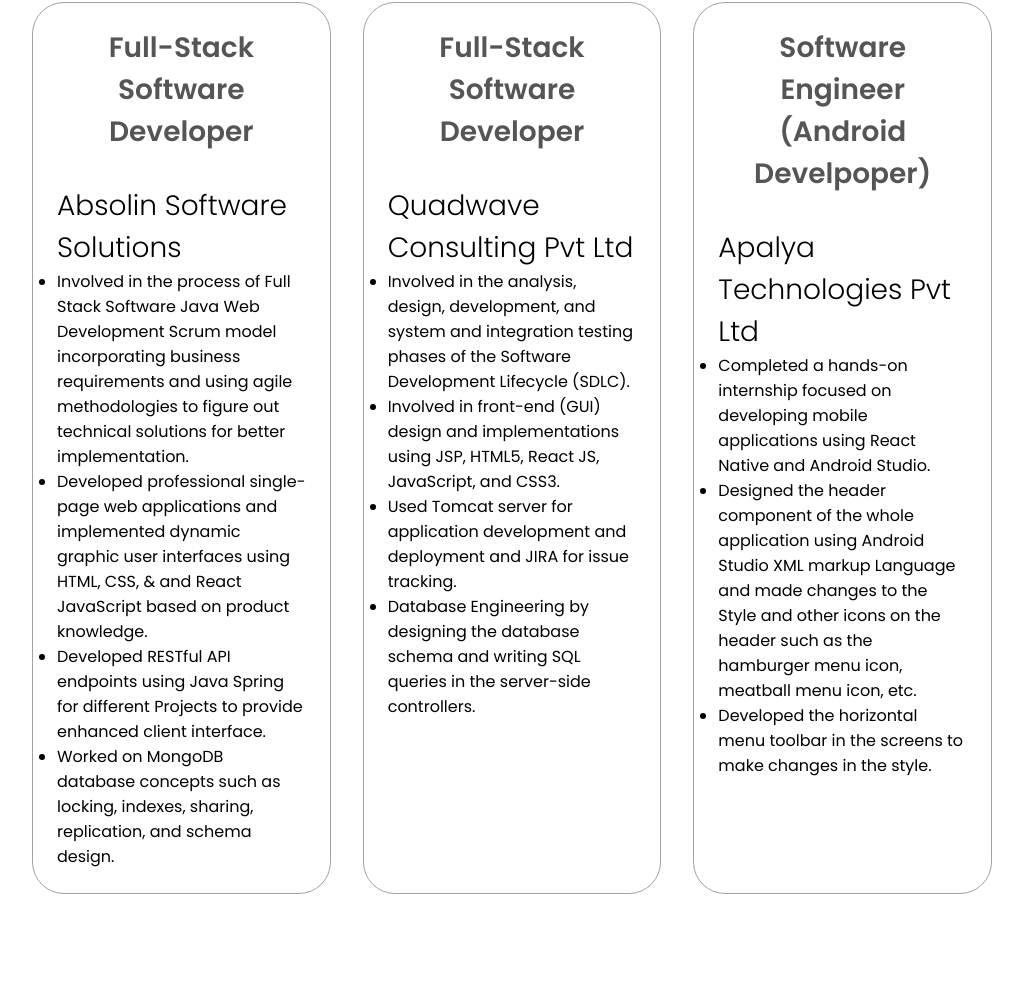
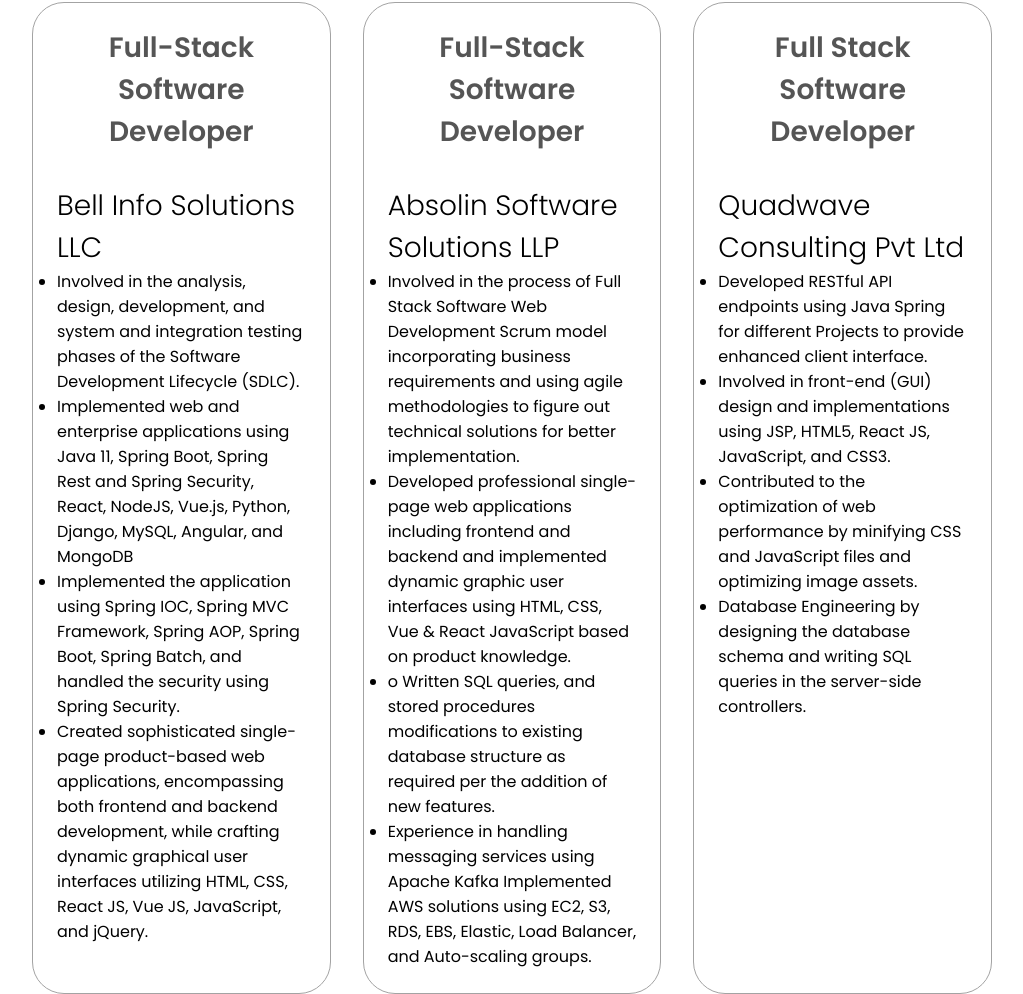
Before and after one commit to NagadityaSriAbhiram/portfolio-html-css-js, a plain HTML site: page index.html in a window 1280 px wide. Shown: the part 1823-2817 px from the top of the page, without its empty margins (128-1151 px from the left). Drawn offline with Linux system fonts and the light colour scheme.

Commit message:
New resume and minor changes

```diff
--- a/index.html
+++ b/index.html
@@ -46,7 +46,7 @@
 
             <div class="btn-container">
                 <button class="btn btn-color-2"
-                onclick="window.open('./assets/Nagaditya_Gadey_Resume.docx')">Download Resume</button>
+                onclick="window.open('./assets/NagadityaG_Resume.docx')">Download Resume</button>
                 <button class="btn btn-color-1"
                 onclick="location.href='./#contact'">Contact details</button>
             </div>
@@ -55,7 +55,7 @@
                     src="./assets/linkedin.png"
                     alt="My LinkedIn Profile"
                     class="icon"
-                    onclick="location.href='https://www.linkedin.com/in/gadey-abhiram/'"/>
+                    onclick="location.href='https://www.linkedin.com'"/>
                 <img
                     src="./assets/github.png"
                     alt="My GitHub Profile"
@@ -82,7 +82,7 @@
                             alt="Experience Icon"
                             class="icon"/>
                         <h3> Experience</h3>
-                        <p>2+ Years Full-Stack Development</p>
+                        <p>3+ Years of Full-Stack Development</p>
                     </div>
                     <div class="details-container">
                         <img
@@ -115,38 +115,36 @@
                 <div class="details-container">
                     <h2 class="experience-sub-title">Full-Stack Software Developer</h2>
                     <div class="text-container">
-                        <h3 class="experience-sub-title2">Absolin Software Solutions</h3>
+                        <h3 class="experience-sub-title2">Bell Info Solutions LLC</h3>
                         <ul class="experience-text">
-                            <li>Involved in the process of Full Stack Software Java Web Development Scrum model incorporating business
-                                requirements and using agile methodologies to figure out technical solutions for better implementation.</li>
-                            <li>Developed professional single-page web applications and implemented dynamic graphic user interfaces using HTML,
-                                CSS, & and React JavaScript based on product knowledge.</li>
-                            <li>Developed RESTful API endpoints using Java Spring for different Projects to provide enhanced client interface.</li>
-                            <li>Worked on MongoDB database concepts such as locking, indexes, sharing, replication, and schema design.</li>
+                            <li>Involved in the analysis, design, development, and system and integration testing phases of the Software Development Lifecycle (SDLC).</li>
+                            <li>Implemented web and enterprise applications using Java 11, Spring Boot, Spring Rest and Spring Security, React, NodeJS, Vue.js, Python, Django, MySQL, Angular, and MongoDB</li>
+                            <li>Implemented the application using Spring IOC, Spring MVC Framework, Spring AOP, Spring Boot, Spring Batch, and handled the security using Spring Security.</li>
+                            <li>Created sophisticated single-page product-based web applications, encompassing both frontend and backend development, while crafting dynamic graphical user interfaces utilizing HTML, CSS, React JS, Vue JS, JavaScript, and jQuery.</li>
                         </ul>
                     </div>
                 </div>
                 <div class="details-container">
                     <h2 class="experience-sub-title">Full-Stack Software Developer</h2>
                     <div class="text-container">
-                        <h3 class="experience-sub-title2">Quadwave Consulting Pvt Ltd</h3>
+                        <h3 class="experience-sub-title2">Absolin Software Solutions LLP</h3>
                         <ul class="experience-text">
-                            <li>Involved in the analysis, design, development, and system and integration testing phases of the Software Development Lifecycle (SDLC).</li>
-                            <li>Involved in front-end (GUI) design and implementations using JSP, HTML5, React JS, JavaScript, and CSS3.</li>
-                            <li>Used Tomcat server for application development and deployment and JIRA for issue tracking.</li>
-                            <li>Database Engineering by designing the database schema and writing SQL queries in the server-side controllers.</li>
+                            <li>Involved in the process of Full Stack Software Web Development Scrum model incorporating business requirements and using agile methodologies to figure out technical solutions for better implementation.</li>
+                            <li>Developed professional single-page web applications including frontend and backend and implemented dynamic graphic user interfaces using HTML, CSS, Vue & React JavaScript based on product knowledge.</li>
+                            <li>o	Written SQL queries, and stored procedures modifications to existing database structure as required per the addition of new features.</li>
+                            <li>Experience in handling messaging services using Apache Kafka Implemented AWS solutions using EC2, S3, RDS, EBS, Elastic, Load Balancer, and Auto-scaling groups. </li>
                         </ul>
                     </div>
                 </div>
                 <div class="details-container">
-                    <h2 class="experience-sub-title">Software Engineer (Android Develpoper)</h2>
+                    <h2 class="experience-sub-title">Full Stack Software Developer</h2>
                     <div class="text-container">
-                        <h3 class="experience-sub-title2">Apalya Technologies Pvt Ltd</h3>
+                        <h3 class="experience-sub-title2">Quadwave Consulting Pvt Ltd</h3>
                         <ul class="experience-text">
-                            <li>Completed a hands-on internship focused on developing mobile applications using React Native and Android Studio.</li>
-                            <li>Designed the header component of the whole application using Android Studio XML markup Language and made
-                                changes to the Style and other icons on the header such as the hamburger menu icon, meatball menu icon, etc.</li>
-                            <li>Developed the horizontal menu toolbar in the screens to make changes in the style.</li>
+                            <li>Developed RESTful API endpoints using Java Spring for different Projects to provide enhanced client interface.</li>
+                            <li>Involved in front-end (GUI) design and implementations using JSP, HTML5, React JS, JavaScript, and CSS3.</li>
+                            <li>Contributed to the optimization of web performance by minifying CSS and JavaScript files and optimizing image assets.</li>
+                            <li>Database Engineering by designing the database schema and writing SQL queries in the server-side controllers.</li>
                         </ul>
                     </div>
                 </div>
@@ -244,7 +242,7 @@
                     src="./assets/linkedin.png"
                     alt="LinkedIn Icon"
                     class="icon contact-icon" />
-                <p><a href="https://www.linkedin.com/in/gadey-abhiram/">LinkedIn</a></p>
+                <p><a href="https://www.linkedin.com">LinkedIn</a></p>
             </div>
         </div>
     </section>
```
Also changed, not shown: 2 other files.
